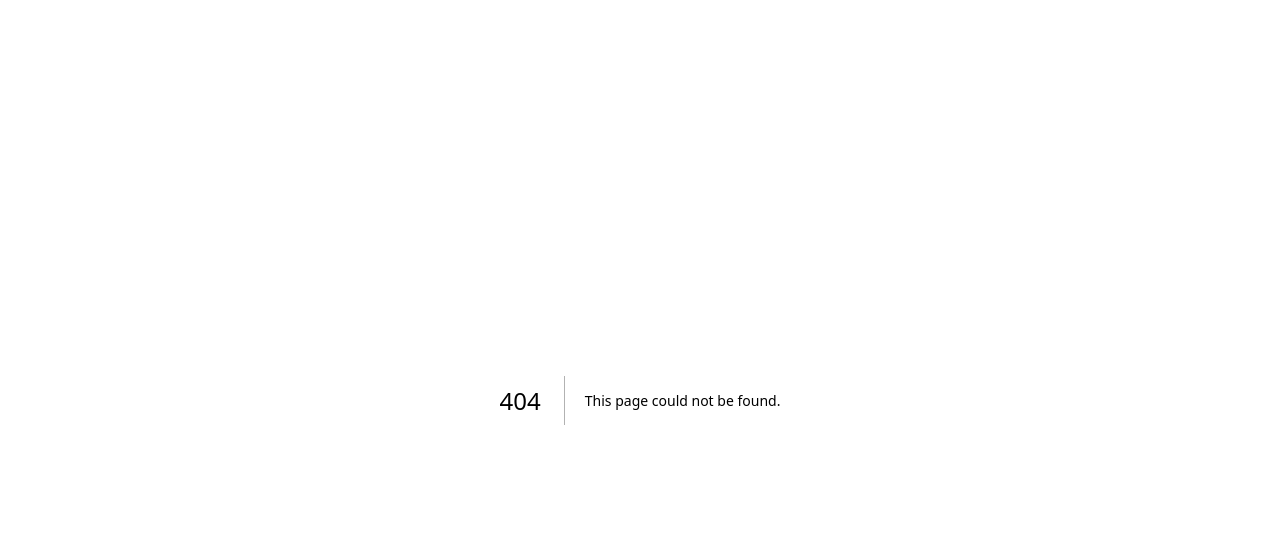
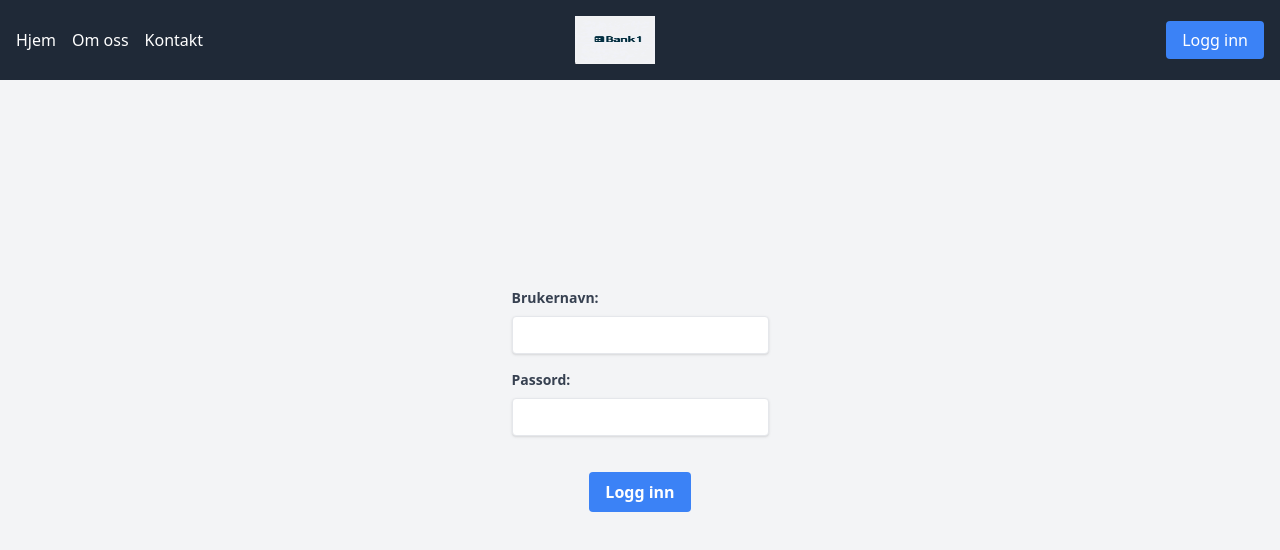
Before and after one commit to FredrikBallestad/bank1, a Next.js app: page /Login in a window 1280 px wide. Before the commit this address had no page. Shown: the top 550 px of the page. Built offline with nearby package versions, Linux system fonts and the light colour scheme.

Commit message:
made the login page

```diff
--- a/app/Kontakt/page.tsx
+++ b/app/Kontakt/page.tsx
@@ -3,7 +3,6 @@
 const Kontakt = () => {
   return (
     <div>
-      <h1>Kontakt Oss</h1>
       {/* Legg til innhold for kontaktssiden her */}
     </div>
   );
--- /dev/null
+++ b/app/Login/page.tsx
@@ -0,0 +1,58 @@
+"use client";
+import React, { useState } from 'react';
+import Header from '../backend/Components/Header'; // Sørg for at stien er riktig
+
+const Login = () => {
+  const [username, setUsername] = useState('');
+  const [password, setPassword] = useState('');
+
+  const handleLogin = (event: React.FormEvent<HTMLFormElement>) => {
+    event.preventDefault();
+    // Logikk for å verifisere brukernavn og passord
+  };
+
+  return (
+    <div className="flex flex-col justify-center items-center min-h-screen bg-gray-100">
+      <Header />
+      <div className="w-full max-w-xs">
+        <form
+          onSubmit={handleLogin}
+          className="flex flex-col items-center p-4"
+        >
+          <div className="mb-4">
+            <label className="block text-gray-700 text-sm font-bold mb-2">
+              Brukernavn:
+            </label>
+            <input
+              type="text"
+              value={username}
+              onChange={(e) => setUsername(e.target.value)}
+              className="shadow appearance-none border rounded py-2 px-3 text-gray-700 leading-tight focus:outline-none focus:shadow-outline"
+            />
+          </div>
+          <div className="mb-6">
+            <label className="block text-gray-700 text-sm font-bold mb-2">
+              Passord:
+            </label>
+            <input
+              type="password"
+              value={password}
+              onChange={(e) => setPassword(e.target.value)}
+              className="shadow appearance-none border rounded py-2 px-3 text-gray-700 mb-3 leading-tight focus:outline-none focus:shadow-outline"
+            />
+          </div>
+          <div className="flex items-center justify-between">
+            <button
+              type="submit"
+              className="bg-blue-500 hover:bg-blue-700 text-white font-bold py-2 px-4 rounded focus:outline-none focus:shadow-outline"
+            >
+              Logg inn
+            </button>
+          </div>
+        </form>
+      </div>
+    </div>
+  );
+};
+
+export default Login;
--- a/app/backend/Components/Header.tsx
+++ b/app/backend/Components/Header.tsx
@@ -19,9 +19,9 @@
           <img src="/images/OIG.qVLyA2MiX9q.jpg" alt="Logo" className="w-20 h-12" style={imageStyle} />
         </Link>
       </div>
-      <div>
-        <button className="bg-blue-500 text-white px-4 py-2 rounded">Login</button>
-      </div>
+      <Link href="/Login">
+          <span className="bg-blue-500 text-white px-4 py-2 rounded whitespace-nowrap">Logg inn</span>
+        </Link>
     </header>
   );
 }
--- a/app/page.tsx
+++ b/app/page.tsx
@@ -2,6 +2,7 @@
 import Test from './Test'
 import Header from './backend/Components/Header'
 import Link from 'next/link';
+
 
 export default function Home() {
 
```
